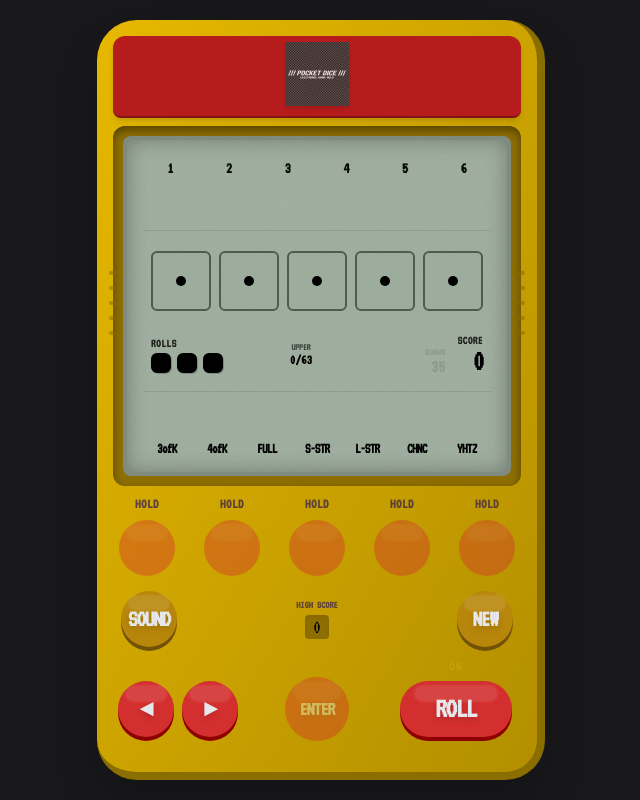
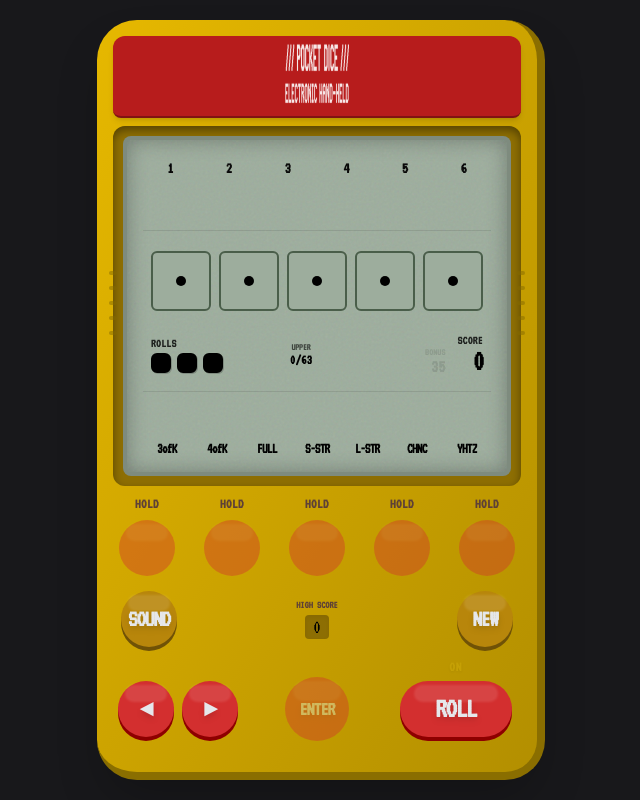
Before and after one commit to seanodotcom/pocket-dice, a React (Vite) app: page / in a window 1280 px wide. Shown: the whole page, without its empty margins (319-959 px from the left). Built offline with nearby package versions, Linux system fonts and the light colour scheme.

Commit message:
fix: resize logo to fill header and use transparent favicon

```diff
--- a/App.tsx
+++ b/App.tsx
@@ -286,8 +286,8 @@ const App: React.FC = () => {
         <div className="h-screen w-full flex flex-col items-center justify-center bg-zinc-900 p-2 overflow-hidden touch-none">
             <div className="relative w-full max-w-md bg-gradient-to-br from-[#E6B800] to-[#B38F00] rounded-[2.5rem] p-4 shadow-2xl flex flex-col items-center select-none border-b-8 border-r-8 border-[#8a6e00] h-full md:h-auto md:aspect-[9/18] md:max-h-[95vh]">
                 <div className="w-full bg-[#B71C1C] rounded-t-xl rounded-b-lg p-1.5 mb-2 shadow-md border-b-2 border-[#801313] shrink-0">
-                    <div className="flex justify-center items-center h-16 mb-1">
-                        <img src="/logo.png" alt="Pocket Dice Electronic Hand-Held" className="h-full object-contain drop-shadow-md opacity-90" />
+                    <div className="flex justify-center items-center h-16 mb-1 px-4">
+                        <img src="/logo.png" alt="Pocket Dice Electronic Hand-Held" className="w-full h-full object-contain drop-shadow-md opacity-90 mix-blend-screen" />
                     </div>
                 </div>
                 <div className="w-full bg-[#8D6E03] p-2.5 rounded-xl shadow-[inset_0_4px_8px_rgba(0,0,0,0.4)] mb-2 shrink overflow-hidden">
```
Also changed, not shown: public/favicon.png, public/logo.png.
